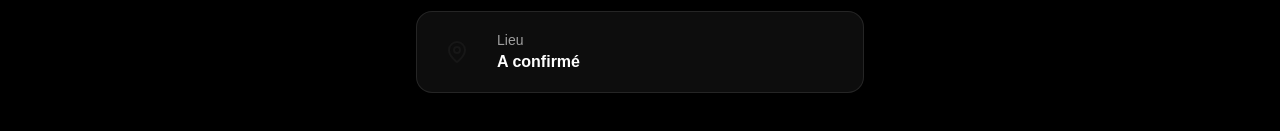
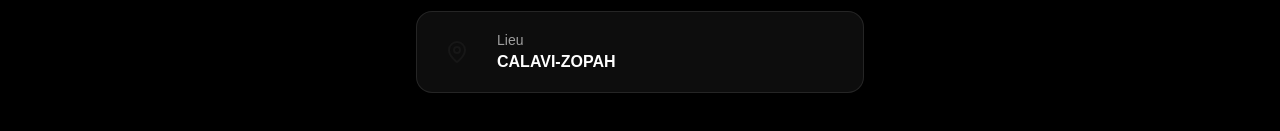
Before and after one commit to AI-Lim/seoul-at-home, a Next.js app: page / in a window 1280 px wide. Shown: the part 1305-1436 px from the top of the page. Built offline with nearby package versions, Linux system fonts and the light colour scheme.

Commit message:
fix:lieu

```diff
--- a/screens/LandingScreen.tsx
+++ b/screens/LandingScreen.tsx
@@ -217,7 +217,7 @@ export function LandingScreen() {
             {[
               { icon: Calendar, label: "Date", value: "23 Mai 2026", color: "purple" },
               { icon: Clock, label: "Heure", value: "13h00 - 22h00", color: "blue" },
-              { icon: MapPin, label: "Lieu", value: "A confirmé", color: "pink" },
+              { icon: MapPin, label: "Lieu", value: "CALAVI-ZOPAH", color: "pink" },
             ].map(({ icon: Icon, label, value, color }) => (
               <div
                 key={label}
--- a/screens/TicketScreen.tsx
+++ b/screens/TicketScreen.tsx
@@ -260,7 +260,7 @@ export function TicketScreen() {
                   <div className="flex items-center gap-2">
                     <MapPin size={14} className="text-purple-400 flex-shrink-0" />
                     <span className="text-[10px] font-bold text-white/50 uppercase tracking-tighter italic">
-                      Lieu à confirmer
+                      CALAVI-ZOPAH
                     </span>
                   </div>
                 </div>
```
